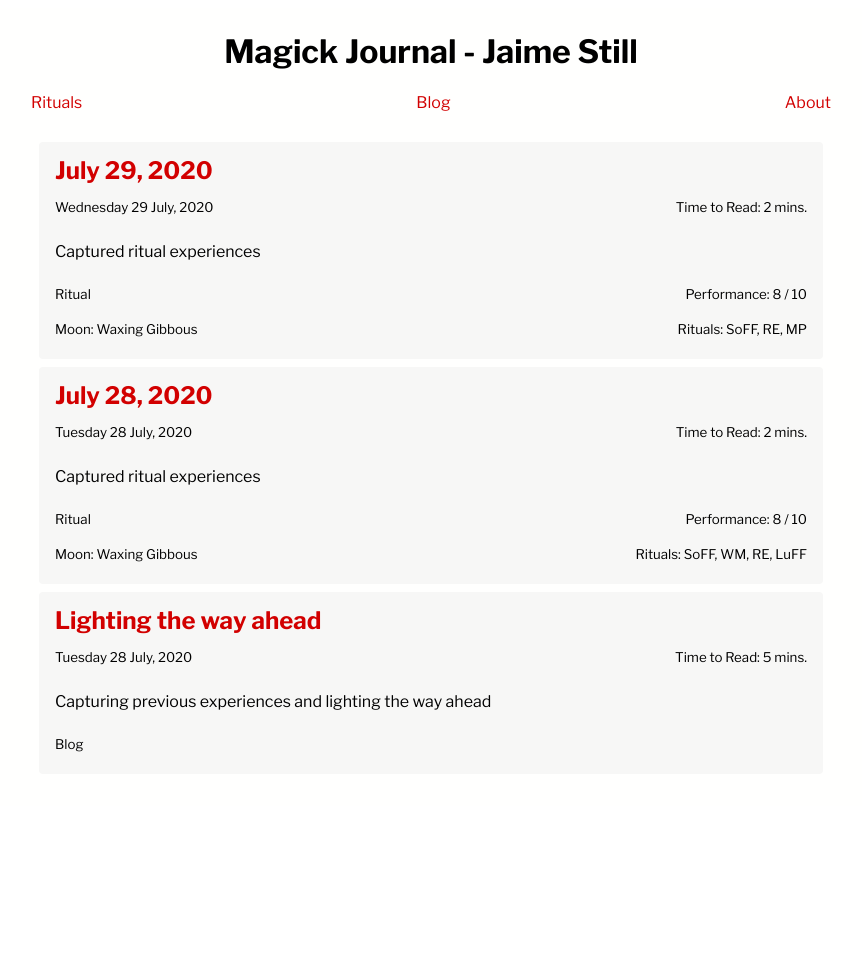
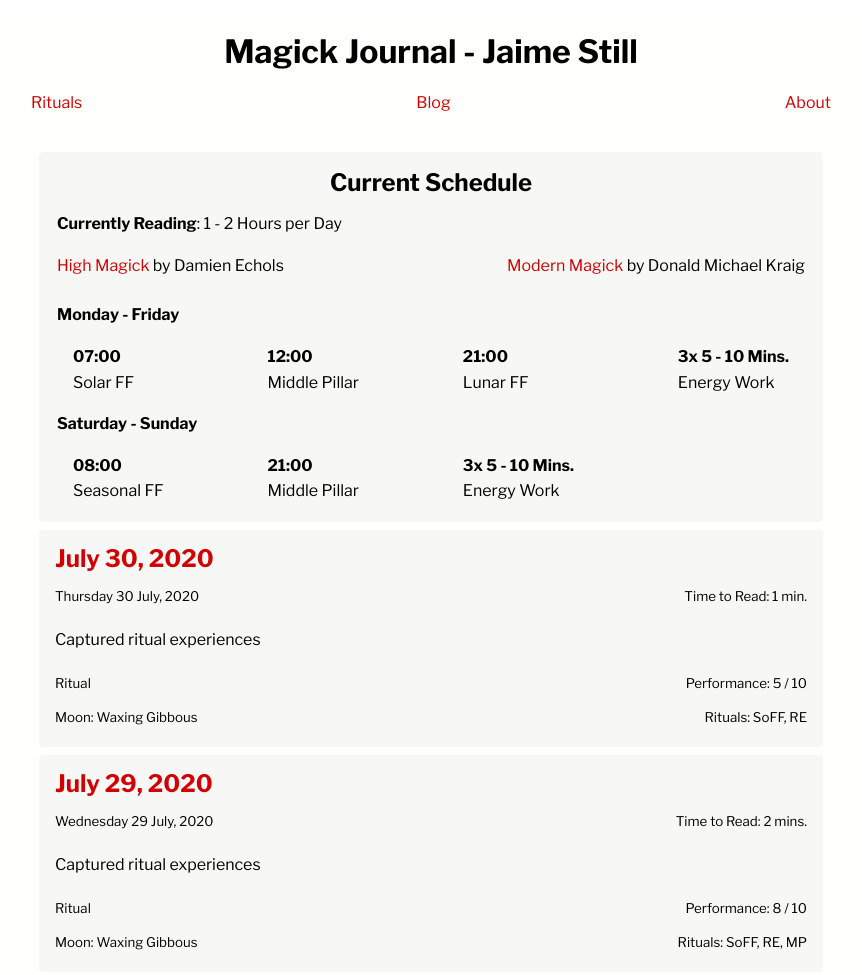
Before and after one commit to JaimeStill/magick-journal, a Gatsby site: page / in a window 1280 px wide. Shown: the top 975 px of the page, without its empty margins (209-1071 px from the left). Before the commit the page ends 814 px from the top, so only its background shows below. Built offline with nearby package versions, Linux system fonts and the light colour scheme; Gatsby itself is replaced by a stand-in of ours.

Commit message:
status: component created and integrated into index.js

```diff
--- /dev/null
+++ b/content/ritual/2020/07-30/index.md
@@ -0,0 +1,25 @@
+---
+title: July 30, 2020
+description: 'Captured ritual experiences'
+date: '2020-07-30T10:00Z'
+moon: 'Waxing Gibbous'
+weather: 'Cloudy, Muggy, Warm'
+emotions: 'Frustrated, Overwhelmed'
+physicalCondition: 'Alert, Healthy'
+rituals: 'SoFF, RE'
+performance: 5
+revisited: false
+published: true
+---
+
+# Dreams
+
+This morning, I recalled dreaming. I did not recall any visual scenery associated with it, but purely feeling; a vague sense of a space and momentum.
+
+# Solar FourFold Breath
+
+A short, 10 minute session. I woke up in a bad mood, and have been having a tough time shaking the negativity. I will say that in this moment following meditation, I feel like I have calmed down and am more centered.
+
+# Raising Energy
+
+My bad mood is definitely affecting my ability to raise and control energy. There's something I need to deal with, and I think my mood is just a result of this being unresolved. The more I thought on this, the more I am motivated to learn the Tarot and become proficient at performing divinations. My Golden Dawn Magickal Tarot will arrive any day now, and I will begin the process of integrating it into my daily practice.
--- a/src/components/layout.js
+++ b/src/components/layout.js
@@ -17,7 +17,7 @@ const Layout = ({ children }) => {
   const title = `${data.site.siteMetadata.title} - ${data.site.siteMetadata.author}`
 
   const header = (
-    <h1 class={styles.heading}>
+    <h1 className={styles.heading}>
       <Link to={`/`}>
         {title}
       </Link>
--- /dev/null
+++ b/src/components/status.js
@@ -0,0 +1,53 @@
+import React from 'react'
+import styles from './status.module.css'
+
+const Status = () => (
+  <div className={styles.status}>
+    <h2 className={styles.heading}>Current Schedule</h2>
+    <p className={styles.current}>
+      <strong>Currently Reading</strong>: 1 - 2 Hours per Day
+    </p>
+    <div className={styles.reading}>
+      <p><a href="https://www.amazon.com/High-Magick-Guide-Spiritual-Practices/dp/1683641345" target="_blank" rel="noreferrer">High Magick</a> by Damien Echols</p>
+      <p><a href="https://www.amazon.com/Modern-Magick-Twelve-Lessons-Magickal/dp/0738715786" target="_blank" rel="noreferrer">Modern Magick</a> by Donald Michael Kraig</p>
+    </div>
+    <section className={styles.grid}>
+      <p className={styles.label}>
+        <strong>Monday - Friday</strong>
+      </p>
+      <section>
+        <p><strong>07:00</strong></p>
+        <p>Solar FF</p>
+      </section>
+      <section>
+        <p><strong>12:00</strong></p>
+        <p>Middle Pillar</p>
+      </section>
+      <section>
+        <p><strong>21:00</strong></p>
+        <p>Lunar FF</p>
+      </section>
+      <section>
+        <p><strong>3x 5 - 10 Mins.</strong></p>
+        <p>Energy Work</p>
+      </section>
+      <p className={styles.label}>
+        <strong>Saturday - Sunday</strong>
+      </p>
+      <section>
+        <p><strong>08:00</strong></p>
+        <p>Seasonal FF</p>
+      </section>
+      <section>
+        <p><strong>21:00</strong></p>
+        <p>Middle Pillar</p>
+      </section>
+      <section>
+        <p><strong>3x 5 - 10 Mins.</strong></p>
+        <p>Energy Work</p>
+      </section>
+    </section>
+  </div>
+)
+
+export default Status
--- /dev/null
+++ b/src/components/status.module.css
@@ -0,0 +1,74 @@
+p {
+  margin: 0;
+}
+
+.status {
+  padding: 18px;
+  margin: 18px 8px 0;
+  background-color: #f7f7f6;
+  border-radius: 4px;
+}
+
+.heading {
+  text-align: center;
+  margin-bottom: 16px;
+}
+
+.current {
+  margin: 0 0 16px;
+}
+
+.reading {
+  display: flex;
+  flex-direction: row;
+  flex-wrap: wrap;
+  justify-content: space-between;
+  align-items: center;
+  margin: 8px 0;
+}
+
+.grid {
+  display: grid;
+  grid-template-columns: auto auto auto auto;
+  justify-content: space-between;
+  align-items: center;
+}
+
+.label {
+  grid-column-start: 1;
+  grid-column-end: 5;
+  margin: 16px 0;
+}
+
+.grid section {
+  margin: 0 16px;
+}
+
+.panel {
+  display: flex;
+  flex-direction: row;
+  flex-wrap: wrap;
+  justify-content: space-between;
+  align-items: center;
+  margin: 8px 0;
+}
+
+.status p strong {
+  margin: 0 0 8px;
+}
+
+.panel section {
+  display: flex;
+  flex-direction: column;
+  justify-content: center;
+  align-items: center;
+  margin: 0 8px;
+}
+
+.panel section p {
+  margin: 4px;
+}
+
+.panel section p strong {
+  margin: 0 0 8px;
+}
--- a/src/pages/index.js
+++ b/src/pages/index.js
@@ -4,6 +4,7 @@ import { graphql } from 'gatsby'
 import Layout from '../components/layout'
 import SEO from '../components/seo'
 import EntryList from '../components/entry-list'
+import Status from '../components/status'
 
 const AppIndex = ({ data, location }) => {
   const entries = data.allMarkdownRemark.edges
@@ -11,6 +12,7 @@ const AppIndex = ({ data, location }) => {
   return (
     <Layout location={location}>
       <SEO title="Home" />
+      <Status />
       <EntryList entries={entries} />
     </Layout>
   )
```
